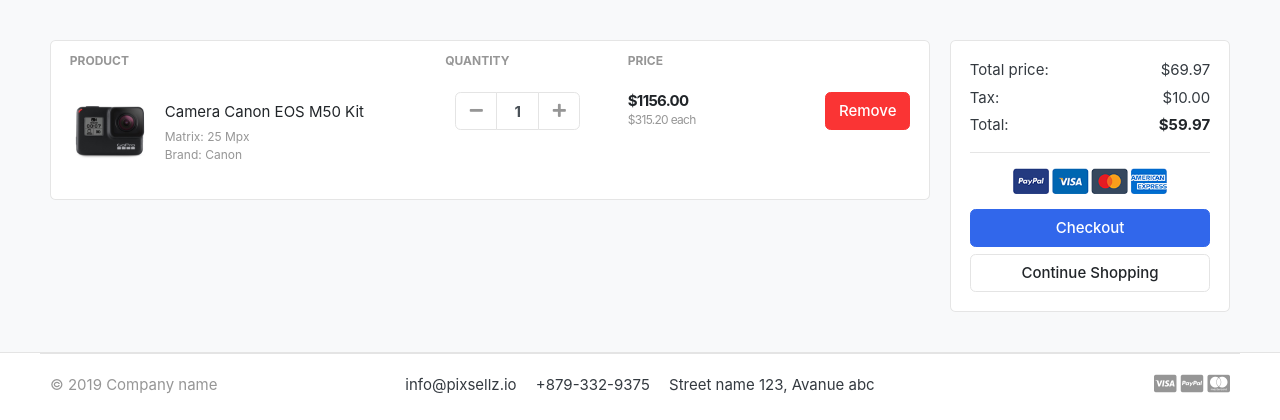
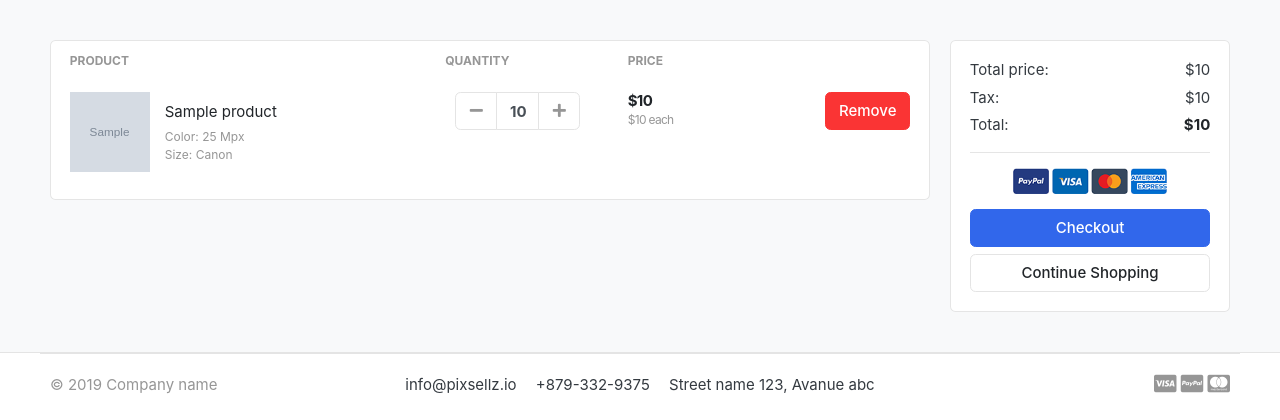
Before and after one commit to H3xPh4nt0m/e-shop-django-1, a Django app: template templates/store/cart.html in a window 1280 px wide. Shown: the part 118-538 px from the top of the page. Run offline with Django 5.2, Linux system fonts and the light colour scheme; the template is opened without the code that fills it: most values are stand-ins (such as "Sample title", 1, 10 or a date in 2020); grey boxes marked "Sample" are stand-in pictures; some libraries are stand-ins or nearby versions; some web fonts are replaced.

Commit message:
show all cart

```diff
--- /dev/null
+++ b/apps/carts/context-processor.py
@@ -0,0 +1 @@
+from .model import
--- a/apps/carts/models.py
+++ b/apps/carts/models.py
@@ -15,5 +15,8 @@
     quantity = models.IntegerField()
     is_active = models.BooleanField(default=True)
 
+    def sub_total(self):
+        return self.product.price * self.quantity
+
     def __str__(self):
         return self.product
--- a/apps/carts/urls.py
+++ b/apps/carts/urls.py
@@ -4,4 +4,6 @@
 urlpatterns = [
     path('', cart, name='cart'),
     path('add_cart/<int:product_id>/', add_cart, name='add_cart'),
+    path('remove_cart/<int:product_id>/', remove_cart, name='remove_cart'),
+    path('remove_cart_item/<int:product_id>/', remove_cart_item, name='remove_cart_item'),
 ]
--- a/apps/store/views.py
+++ b/apps/store/views.py
@@ -1,4 +1,6 @@
 from django.shortcuts import render, get_object_or_404
+from apps.carts.models import CartItem
+from apps.carts.views import _cart_id
 from apps.category.models import Category
 from .models import Product
 
@@ -18,6 +20,7 @@
 def product_detail(request, category_slug, product_slug):
     try:
         single_product = Product.objects.get(category__slug=category_slug, slug=product_slug)
+        in_cart = CartItem.objects.filter(cart__cart_id=_cart_id(request), product=single_product).exists()
     except Exception as e:
         raise e
-    return render(request, 'store/product-detail.html', {'single_product': single_product})
+    return render(request, 'store/product-detail.html', {'single_product': single_product, 'in_cart': in_cart})
--- a/templates/includes/navbar.html
+++ b/templates/includes/navbar.html
@@ -71,7 +71,7 @@
 							<a href="./register.html"> Register</a>
 						</div>
 					</div>
-					<a href="./cart.html" class="widget-header pl-3 ml-3">
+					<a href="{% url 'cart' %}" class="widget-header pl-3 ml-3">
 						<div class="icon icon-sm rounded-circle border"><i class="fa fa-shopping-cart"></i></div>
 						<span class="badge badge-pill badge-danger notify">0</span>
 					</a>
--- a/templates/store/cart.html
+++ b/templates/store/cart.html
@@ -7,6 +7,14 @@
 
 <section class="section-content padding-y bg">
 <div class="container">
+
+
+{% if not cart_items %}
+<div class="text-center">
+    <h3>Your cart is empty</h3>
+    <a href="{% url 'store' %}" class="btn btn-primary">Continue Shopping</a>
+</div>
+{% else %}
 
 <!-- ============================ COMPONENT 1 ================================= -->
 
@@ -23,13 +31,15 @@
 </tr>
 </thead>
 <tbody>
-<tr>
-	<td>
-		<figure class="itemside align-items-center">
-			<div class="aside"><img src="./images/items/11.jpg" class="img-sm"></div>
-			<figcaption class="info">
-				<a href="#" class="title text-dark">Camera Canon EOS M50 Kit</a>
-				<p class="text-muted small">Matrix: 25 Mpx <br> Brand: Canon</p>
+
+	{% for cart_item in cart_items %}
+	<tr>
+		<td>
+			<figure class="itemside align-items-center">
+				<div class="aside"><img src="{{ cart_item.product.image.url }}" class="img-sm"></div>
+				<figcaption class="info">
+				<a href="{{ cart_item.product.get_url }}" class="title text-dark">{{ cart_item.product.name }}</a>
+				<p class="text-muted small">Color: 25 Mpx <br> Size: Canon</p>
 			</figcaption>
 		</figure>
 	</td>
@@ -38,25 +48,27 @@
 					<div class="col">
 						<div class="input-group input-spinner">
 							<div class="input-group-prepend">
-							<button class="btn btn-light" type="button" id="button-plus"> <i class="fa fa-minus"></i> </button>
+							<a href="{% url 'remove_cart' cart_item.product.id %}" class="btn btn-light" type="button" id="button-minus"> <i class="fa fa-minus"></i> </a>
 							</div>
-							<input type="text" class="form-control"  value="1">
+							<input type="text" class="form-control"  value="{{ cart_item.quantity }}" >
 							<div class="input-group-append">
-							<button class="btn btn-light" type="button" id="button-minus"> <i class="fa fa-plus"></i> </button>
+							<a href="{% url 'add_cart' cart_item.product.id %}" class="btn btn-light" type="button" id="button-plus"> <i class="fa fa-plus"></i> </a>
 							</div>
 						</div> <!-- input-group.// -->
 					</div> <!-- col.// -->
 	</td>
 	<td>
 		<div class="price-wrap">
-			<var class="price">$1156.00</var>
-			<small class="text-muted"> $315.20 each </small>
+			<var class="price">${{ cart_item.sub_total }}</var>
+			<small class="text-muted"> ${{ cart_item.product.price }} each </small>
 		</div> <!-- price-wrap .// -->
 	</td>
 	<td class="text-right">
-	<a href="" class="btn btn-danger"> Remove</a>
+	<a href="{% url 'remove_cart_item' cart_item.product.id %}" class="btn btn-danger"> Remove</a>
 	</td>
 </tr>
+{% endfor %}
+
 
 </tbody>
 </table>
@@ -69,27 +81,27 @@
 		<div class="card-body">
 			<dl class="dlist-align">
 			  <dt>Total price:</dt>
-			  <dd class="text-right">$69.97</dd>
+			  <dd class="text-right">${{ total }}</dd>
 			</dl>
 			<dl class="dlist-align">
 			  <dt>Tax:</dt>
-			  <dd class="text-right"> $10.00</dd>
+			  <dd class="text-right"> ${{ tax }}</dd>
 			</dl>
 			<dl class="dlist-align">
 			  <dt>Total:</dt>
-			  <dd class="text-right text-dark b"><strong>$59.97</strong></dd>
+			  <dd class="text-right text-dark b"><strong>${{ grand_total }}</strong></dd>
 			</dl>
 			<hr>
 			<p class="text-center mb-3">
 				<img src="./images/misc/payments.png" height="26">
 			</p>
 			<a href="./place-order.html" class="btn btn-primary btn-block"> Checkout </a>
-			<a href="./store.html" class="btn btn-light btn-block">Continue Shopping</a>
+			<a href="{% url 'store' %}" class="btn btn-light btn-block">Continue Shopping</a>
 		</div> <!-- card-body.// -->
 		</div> <!-- card.// -->
 
 </aside> <!-- col.// -->
-
+{% endif %}
 
 </div> <!-- row.// -->
 <!-- ============================ COMPONENT 1 END .// ================================= -->
--- a/templates/store/product-detail.html
+++ b/templates/store/product-detail.html
@@ -76,7 +76,11 @@
 {% if single_product.stock < 1 %}
 	<a href="#" class="btn  btn-danger disabled"> <span class="text">Out of Stock</span> <i class="fas fa-shopping-cart"></i>  </a>
 {% else %}
-	<a href="{% url 'add_cart' single_product.id %}" class="btn btn-primary"> <span class="text">Add to cart</span> <i class="fas fa-shopping-cart"></i>  </a>
+	{% if in_cart %}
+		<a href="{% url 'cart' %}" class="btn btn-success"> <span class="text">View Cart</span> <i class="fas fa-shopping-cart"></i>  </a>
+	{% else %}
+		<a href="{% url 'add_cart' single_product.id %}" class="btn btn-primary"> <span class="text">Add to cart</span> <i class="fas fa-shopping-cart"></i>  </a>
+	{% endif %}
 {% endif %}
 
 </article> <!-- product-info-aside .// -->
--- a/templates/store/store.html
+++ b/templates/store/store.html
@@ -148,7 +148,7 @@
 						<del class="price-old">$1980</del>
 					</div> <!-- price-wrap.// -->
 				</div>
-				<a href="$" class="btn btn-block btn-primary">Added to cart </a>
+				<a href="{% url 'add_cart' product.id %}" class="btn btn-block btn-primary">Added to cart </a>
 			</figcaption>
 		</figure>
 	</div> <!-- col.// -->
```
Also changed, not shown: apps/carts/views.py (+44 -3 lines).
